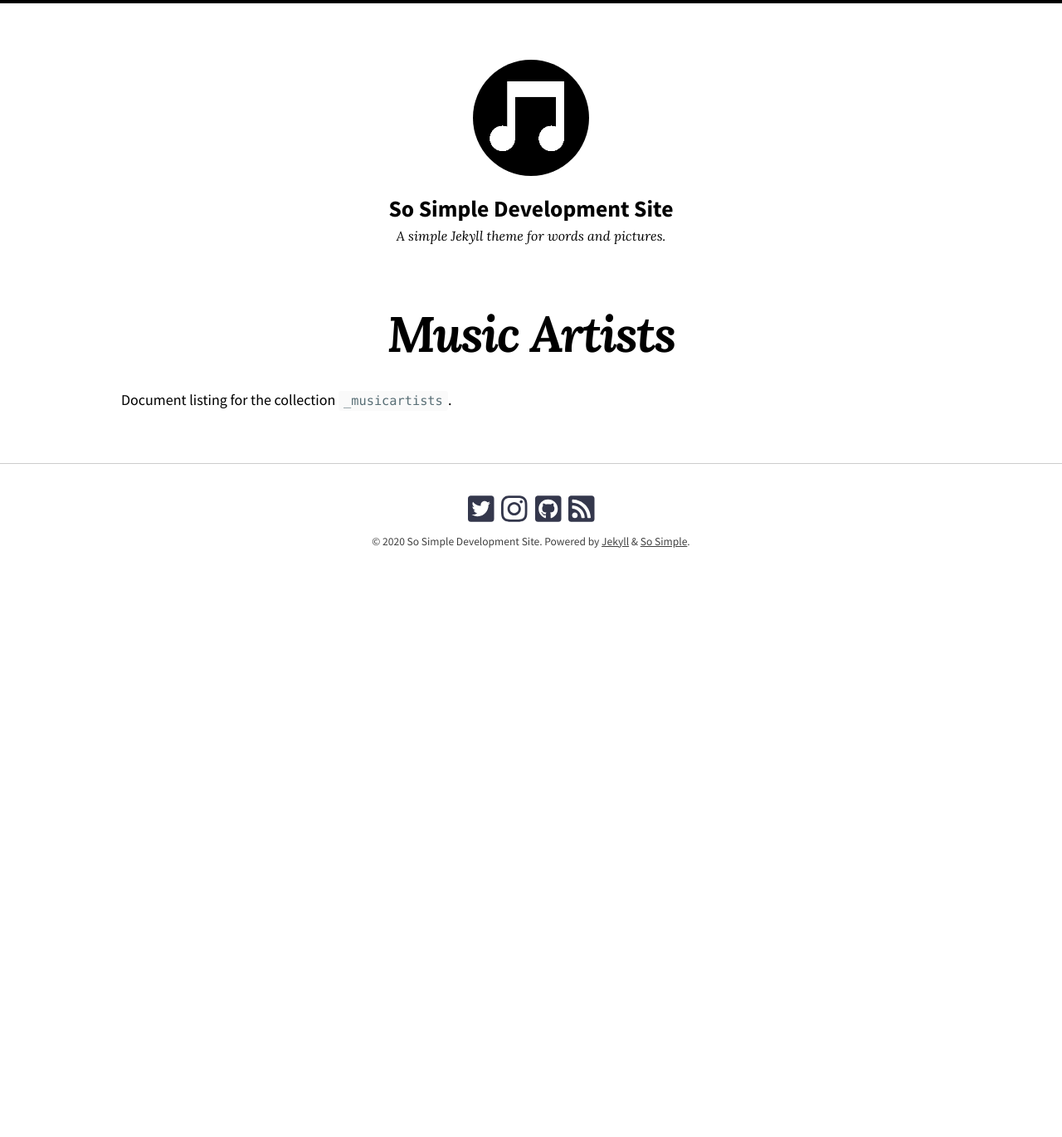
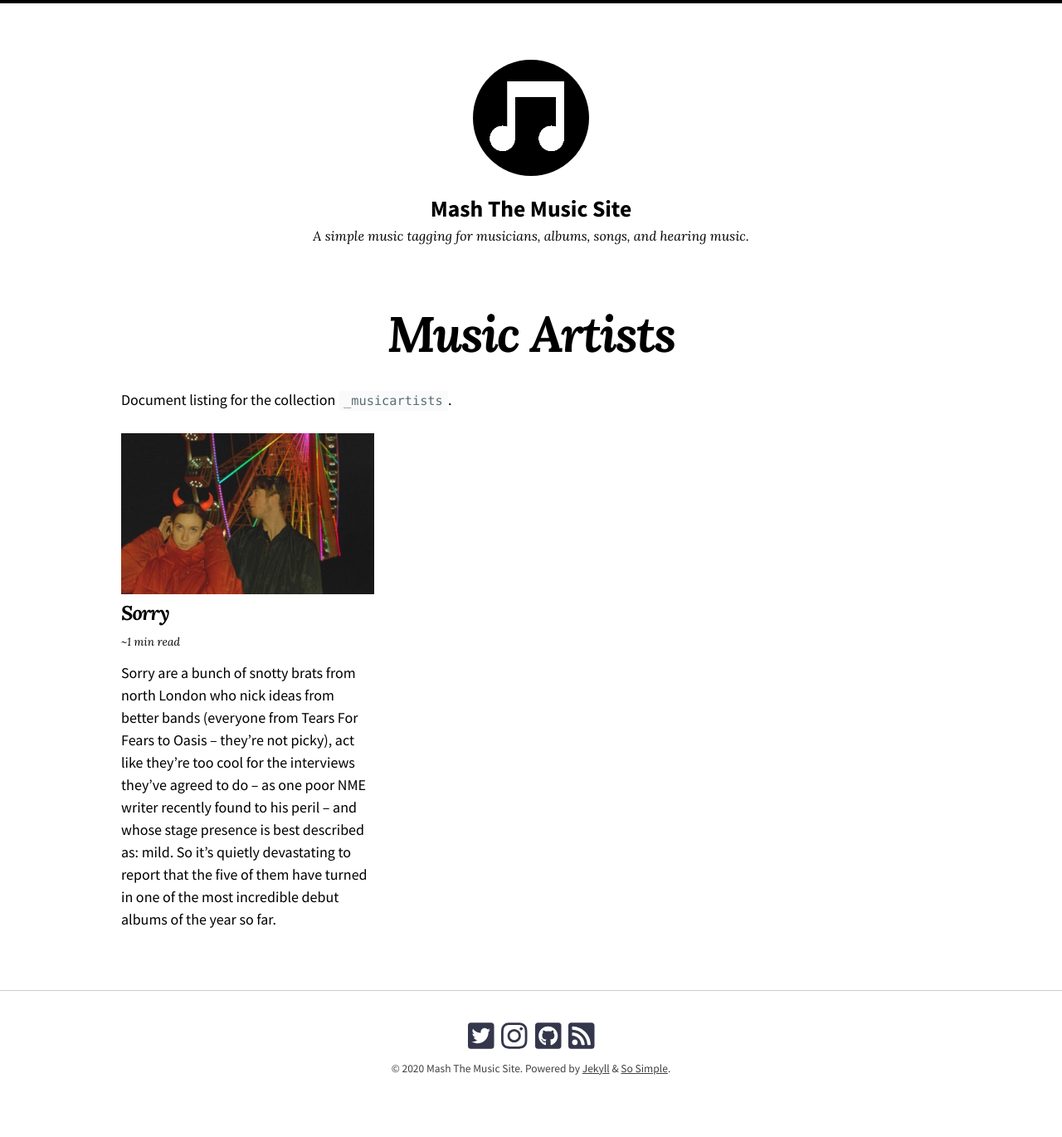
Before and after one commit to mashthemusic/mashthemusic.github.io, a Jekyll site: the page built from musicartists.md, in a window 1280 px wide. Shown: the whole page at 83% size. Built offline with Jekyll 4.4.1, drawn with Linux system fonts in a browser that asks for light colours; nearby versions of some CDN libraries; before the commit the page ends 900 px from its top, so only the background shows below that.

Commit message:
config settings updates commit

```diff
--- a/_config.yml
+++ b/_config.yml
@@ -14,13 +14,13 @@
 # You can create any custom variable you would like, and they will be accessible
 # in the templates via {{ site.myvariable }}.
 theme: jekyll-theme-so-simple
-# remote_theme: mmistakes/so-simple-theme
+# remote_theme: mashtheweb/so-simple-theme
 skin: "/assets/css/skins/default.css"
 locale: en-US
-title: "So Simple Development Site"
-description: "A simple Jekyll theme for words and pictures."
+title: "Mash The Music Site"
+description: "A simple music tagging for musicians, albums, songs, and hearing music."
 baseurl: "/" # the subpath of your site, e.g. "/blog"
-url: # the base hostname & protocol for your site e.g. "https://mmistakes.github.io"
+url: # the base hostname & protocol for your site e.g. "https://mashthemusic.github.io"
 logo: "/images/so-simple-site-logo.png" # path of site logo, e.g. "/assets/images/logo.png"
 date_format: "%B %-d, %Y"
 read_time: true
@@ -38,7 +38,7 @@ google_analytics: # Google Analytics id, e.g. "UA-NNNNNNNN-N"
 disqus:
   shortname: # Disqus shortname, e.g. "my_disqus_shortname"
 twitter:
-  username: mmistakes # site's Twitter username
+  username: mashthewebs # site's Twitter username
 
 # Liquid
 liquid:
@@ -80,7 +80,7 @@ plugins:
 
 # Collections
 collections:
-  recipes:
+  musicartists:
     output: true
     permalink: /:collection/:path/
 
```
